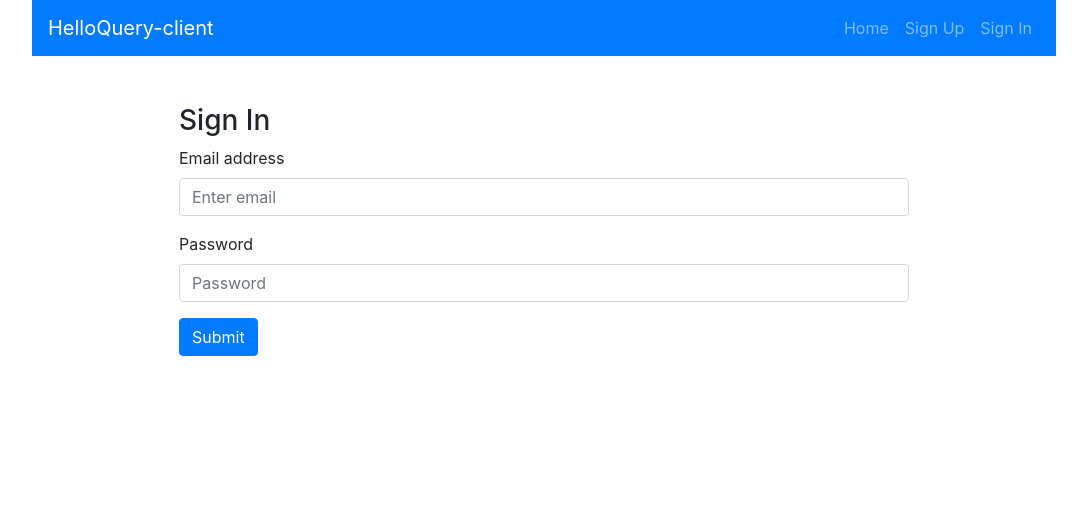
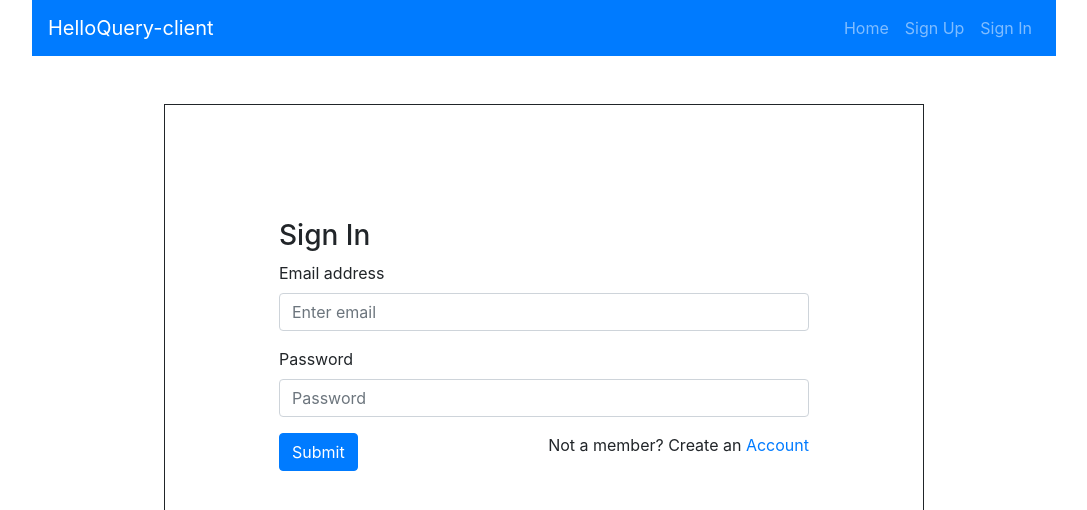
Before and after one commit to teejaymoo/HelloQuery-client, a React app: page /#/sign-in in a window 1280 px wide. Shown: the top 510 px of the page, without its empty margins (96-1183 px from the left). Built offline with nearby package versions, Linux system fonts and the light colour scheme.

Commit message:
Feat: implemented styling to how sign in looks

```diff
--- a/src/components/SignIn/SignIn.js
+++ b/src/components/SignIn/SignIn.js
@@ -1,11 +1,19 @@
 import React, { Component } from 'react'
-import { withRouter } from 'react-router-dom'
+import { withRouter, Link } from 'react-router-dom'
 
 import { signIn } from '../../api/auth'
 import messages from '../AutoDismissAlert/messages'
 
 import Form from 'react-bootstrap/Form'
 import Button from 'react-bootstrap/Button'
+
+const boxStyle = {
+  border: '1px solid',
+  padding: '10%'
+}
+const account = {
+  float: 'right'
+}
 
 class SignIn extends Component {
   constructor (props) {
@@ -49,7 +57,7 @@ class SignIn extends Component {
 
     return (
       <div className="row">
-        <div className="col-sm-10 col-md-8 mx-auto mt-5">
+        <div className="col-sm-10 col-md-8 mx-auto mt-5" style={boxStyle}>
           <h3>Sign In</h3>
           <Form onSubmit={this.onSignIn}>
             <Form.Group controlId="email">
@@ -79,7 +87,7 @@ class SignIn extends Component {
               type="submit"
             >
               Submit
-            </Button>
+            </Button><p style={account}>Not a member? Create an <Link to='/sign-up'>Account</Link></p>
           </Form>
         </div>
       </div>
```
